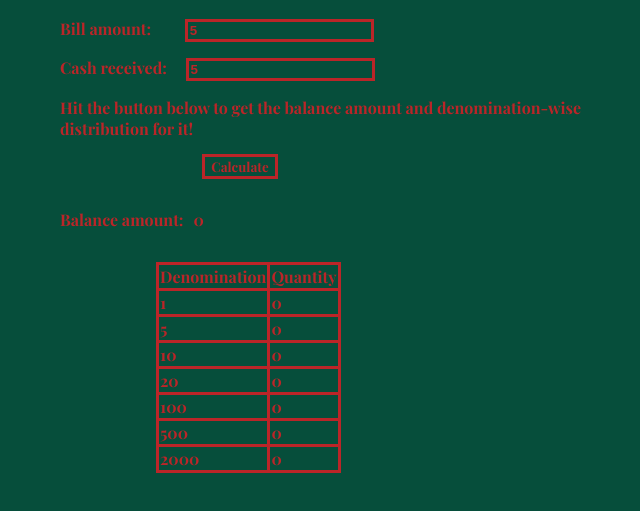
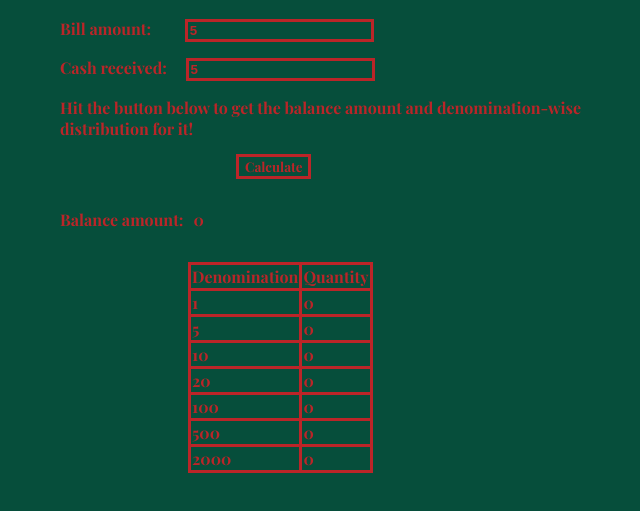
Before and after one commit to Akhil-Movva/cashRegister, a plain HTML site: page index.html in a window 1280 px wide. Both pictures are taken after typing "5", "5" into the empty fields and a click on the button "Calculate". Shown: the part 177-688 px from the top of the page, without its empty margins (280-920 px from the left). Drawn offline with nearby package versions, Linux system fonts and the light colour scheme.

Commit message:
style- modified alignment of the balance amount and the denomination table.

```diff
--- a/styles.css
+++ b/styles.css
@@ -26,7 +26,7 @@ body{
  }
 #btn{
    display: block;
-   margin: 0 auto;
+   margin: 0 0 0 11rem;
    color: var(--red);
    background-color: var(--green);
    border: 3px solid var(--red);
@@ -52,7 +52,7 @@ table,th,td{
     border-collapse: collapse;
 }
 table{
-    margin: 2rem 2rem 1rem 6rem;
+    margin: 2rem 2rem 1rem 8rem;
     border: var(--red);
 
 }
```
